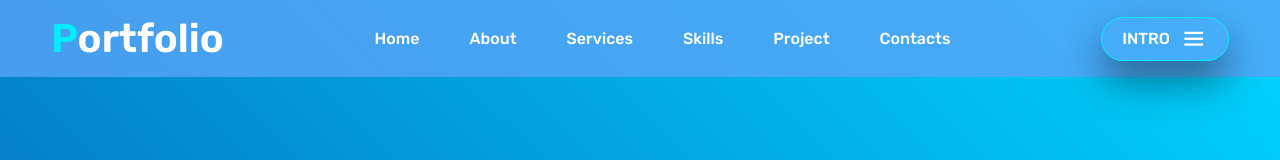
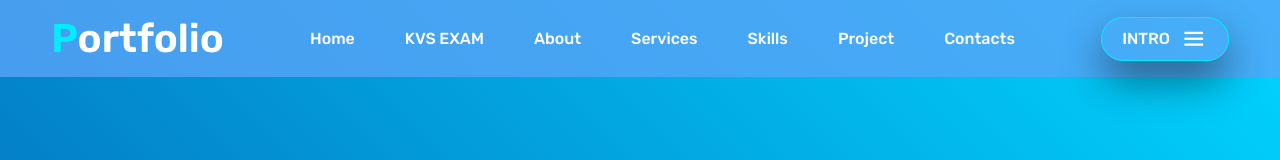
Before and after one commit to ankush-prasar/ankush-prasar.github.io, a plain HTML site: page index.html in a window 1280 px wide. Shown: the top 160 px of the page. Drawn offline with nearby package versions, Linux system fonts and the light colour scheme; grey boxes are pictures that could not be loaded.

Commit message:
Update index.html

```diff
--- a/index.html
+++ b/index.html
@@ -22,6 +22,7 @@
 
         <ul class="nav-bar">
             <li><a href="#home" class="active --i:1">Home</a></li>
+            <li><a href="#kvs" class="active --i:1">KVS EXAM</a></li>
             <li><a href="#about" class="--i:2">About</a></li>
             <li><a href="#services" class="--i:3">Services</a></li>
             <li><a href="#skills" class="--i:4">Skills</a></li>
```
